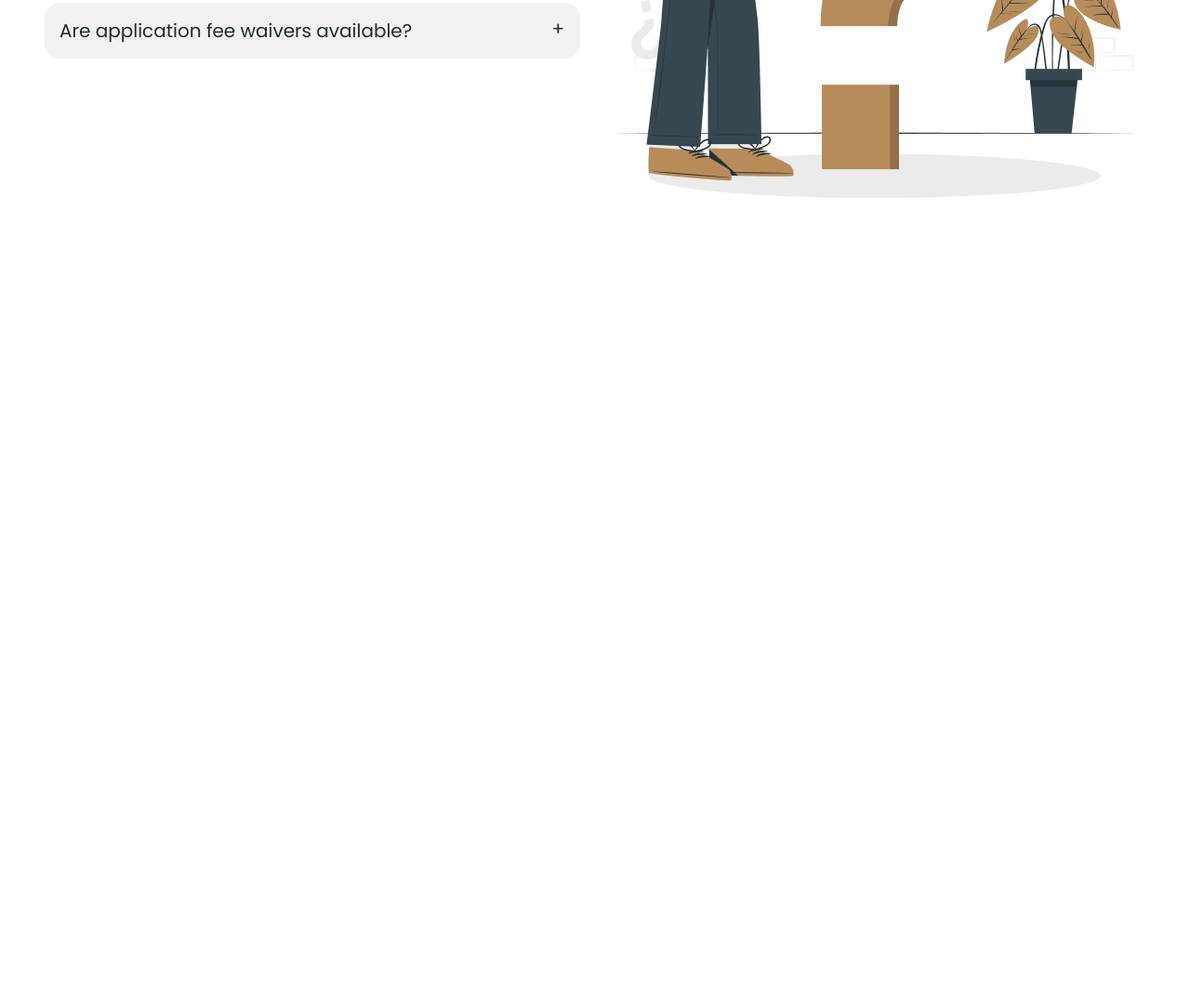
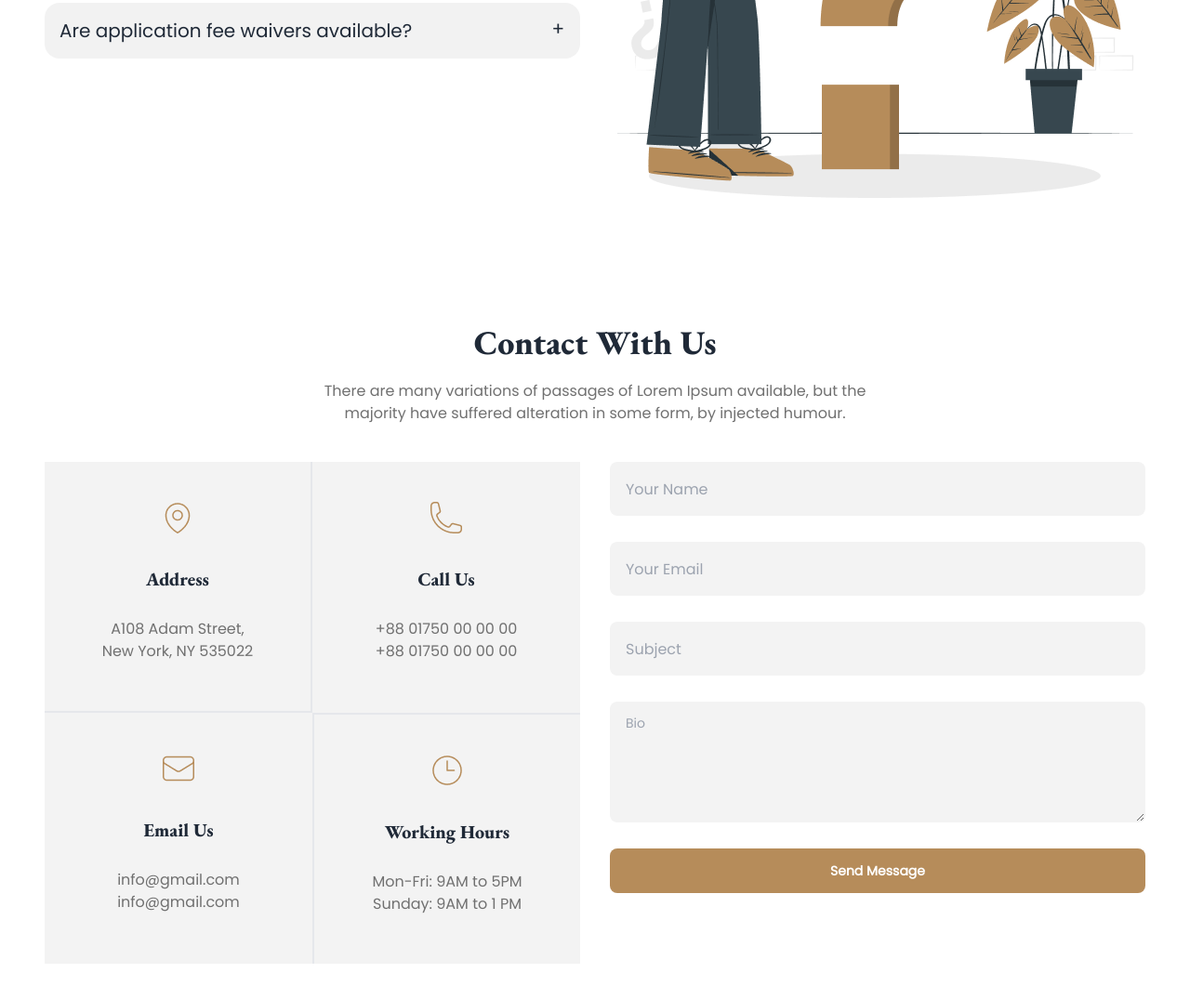
Before and after one commit to maasajal/legal-solutions, a plain HTML site: page index.html in a window 1280 px wide. Shown: the part 2898-3973 px from the top of the page at 93% size. Before the commit the page ends 3199 px from the top, so only its background shows below. Drawn offline with nearby package versions, Linux system fonts and the light colour scheme.

Commit message:
Contact us added

```diff
--- a/index.html
+++ b/index.html
@@ -479,7 +479,9 @@
           </p>
         </div>
         <!-- Flex container  -->
-        <div class="flex flex-col md:flex-row gap-8 justify-center my-10 px-5 md:px-0">
+        <div
+          class="flex flex-col md:flex-row gap-8 justify-center my-10 px-5 md:px-0"
+        >
           <div class="flex-1 flex flex-col gap-8">
             <div class="collapse collapse-plus bg-base-200">
               <input type="radio" name="my-accordion-3" checked="checked" />
@@ -539,6 +541,100 @@
           </div>
         </div>
       </section>
+      <!-- Contact With Us -->
+      <section class="py-12">
+        <div class="max-w-2xl mx-auto px-5 text-center">
+          <h2 class="text-3xl md:text-4xl font-extrabold">Contact With Us</h2>
+          <p class="my-5 text-paragraph leading-6">
+            There are many variations of passages of Lorem Ipsum available, but
+            the majority have suffered alteration in some form, by injected
+            humour.
+          </p>
+        </div>
+        <div
+          class="flex flex-col md:flex-row gap-8 justify-center my-10 px-5 md:px-0"
+        >
+          <div class="flex-1 grid grid-cols-2 text-center">
+            <div class="card bg-[#F3F3F3] rounded-none border-r-2 border-b-2">
+              <figure class="px-10 pt-10">
+                <img src="./images/location.png" alt="" class="" />
+              </figure>
+              <div class="card-body items-center text-center">
+                <h2 class="card-title">Address</h2>
+                <p class="my-5 text-paragraph leading-6">
+                  A108 Adam Street, <br />
+                  New York, NY 535022
+                </p>
+              </div>
+            </div>
+            <div class="card bg-[#F3F3F3] rounded-none">
+              <figure class="px-10 pt-10">
+                <img src="./images/call.png" alt="" class="" />
+              </figure>
+              <div class="card-body items-center text-center">
+                <h2 class="card-title">Call Us</h2>
+                <p class="my-5 text-paragraph leading-6">
+                  +88 01750 00 00 00 <br />
+                  +88 01750 00 00 00
+                </p>
+              </div>
+            </div>
+            <div class="card bg-[#F3F3F3] rounded-none">
+              <figure class="px-10 pt-10">
+                <img src="./images/email.png" alt="" class="" />
+              </figure>
+              <div class="card-body items-center text-center">
+                <h2 class="card-title">Email Us</h2>
+                <p class="my-5 text-paragraph leading-6">
+                  info@gmail.com <br />
+                  info@gmail.com
+                </p>
+              </div>
+            </div>
+            <div class="card bg-[#F3F3F3] rounded-none border-t-2 border-l-2">
+              <figure class="px-10 pt-10">
+                <img src="./images/time.png" alt="" class="" />
+              </figure>
+              <div class="card-body items-center text-center">
+                <h2 class="card-title">Working Hours</h2>
+                <p class="my-5 text-paragraph leading-6">
+                  Mon-Fri: 9AM to 5PM <br />
+                  Sunday: 9AM to 1 PM
+                </p>
+              </div>
+            </div>
+          </div>
+          <div class="flex-1">
+            <form action="" class="flex flex-col gap-7">
+              <input
+                type="text"
+                placeholder="Your Name"
+                class="input w-full bg-[#F3F3F3] py-7"
+              />
+              <input
+                type="email"
+                placeholder="Your Email"
+                class="input w-full bg-[#F3F3F3] py-7"
+              />
+              <input
+                type="text"
+                placeholder="Subject"
+                class="input w-full bg-[#F3F3F3] py-7"
+              />
+              <textarea
+                class="textarea bg-[#F3F3F3]"
+                rows="4"
+                placeholder="Bio"
+              ></textarea>
+              <button
+                class="btn hover:bg-transparent hover:border-2 text-white bg-main-color border-0 capitalize"
+              >
+                Send Message
+              </button>
+            </form>
+          </div>
+        </div>
+      </section>
     </main>
     <footer class="footer bg-black text-white">
       <div class="container mx-auto lg:px-12"></div>
```
